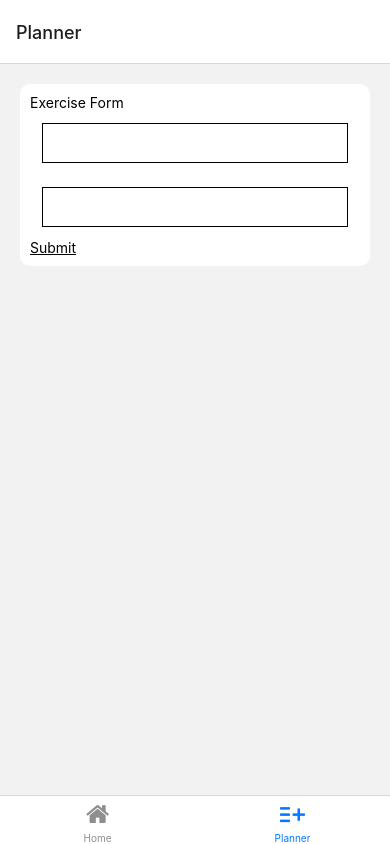
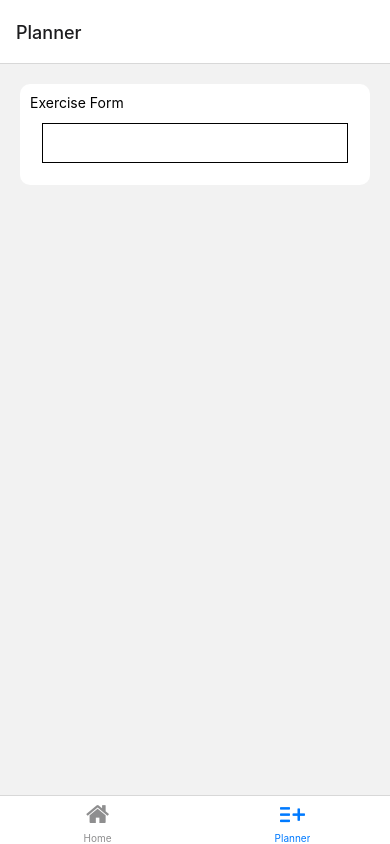
Before and after one commit to DrewIndeed/react-native-projects, a React Native app in the folder workout-app/: screen /Planner in a window 390 px wide. Built offline with nearby package versions, Linux system fonts and the light colour scheme.

Commit message:
69. workout-app: refactor: setup to use React Hook Form

```diff
--- a/workout-app/components/WorkoutForm.tsx
+++ b/workout-app/components/WorkoutForm.tsx
@@ -1,7 +1,6 @@
 import React from 'react';
 import { View, Text, StyleSheet, TextInput } from 'react-native';
-import { useState } from 'react';
-import PressableText from './styled/PressableText';
+import { Controller, useForm } from 'react-hook-form';
 
 // type for submit form information
 export type WorkoutFormSubmit = {
@@ -15,34 +14,23 @@ type WorkoutFormProps = {
 };
 
 const WorkoutForm = ({ onSubmit }: WorkoutFormProps) => {
-  // state to keep track of form information on inputting
-  const [form, setForm] = useState({
-    name: '',
-    duration: '',
-  });
-
-  // method to update form information on inputting
-  const onChangeText = (name: string) => (text: string) => {
-    setForm({
-      ...form,
-      [name]: text,
-    });
-  };
+  const { control } = useForm();
 
   return (
     <View style={styles.container}>
       <Text>Exercise Form</Text>
-      <TextInput
-        value={form.name}
-        style={styles.input}
-        onChangeText={onChangeText('name')}
+      <Controller
+        control={control}
+        rules={{ required: true }}
+        name="name"
+        render={({ field: { onChange, value } }) => (
+          <TextInput
+            onChangeText={onChange}
+            value={value}
+            style={styles.input}
+          />
+        )}
       />
-      <TextInput
-        value={form.duration}
-        style={styles.input}
-        onChangeText={onChangeText('duration')}
-      />
-      <PressableText text="Submit" onPress={() => onSubmit(form)} />
     </View>
   );
 };
--- a/workout-app/package.json
+++ b/workout-app/package.json
@@ -19,6 +19,7 @@
     "expo-status-bar": "~1.2.0",
     "react": "17.0.1",
     "react-dom": "17.0.1",
+    "react-hook-form": "^7.29.0",
     "react-native": "0.64.3",
     "react-native-web": "0.17.1"
   },
```
Also changed, not shown: 1 other file (tests, documents, lock files or other folders).
